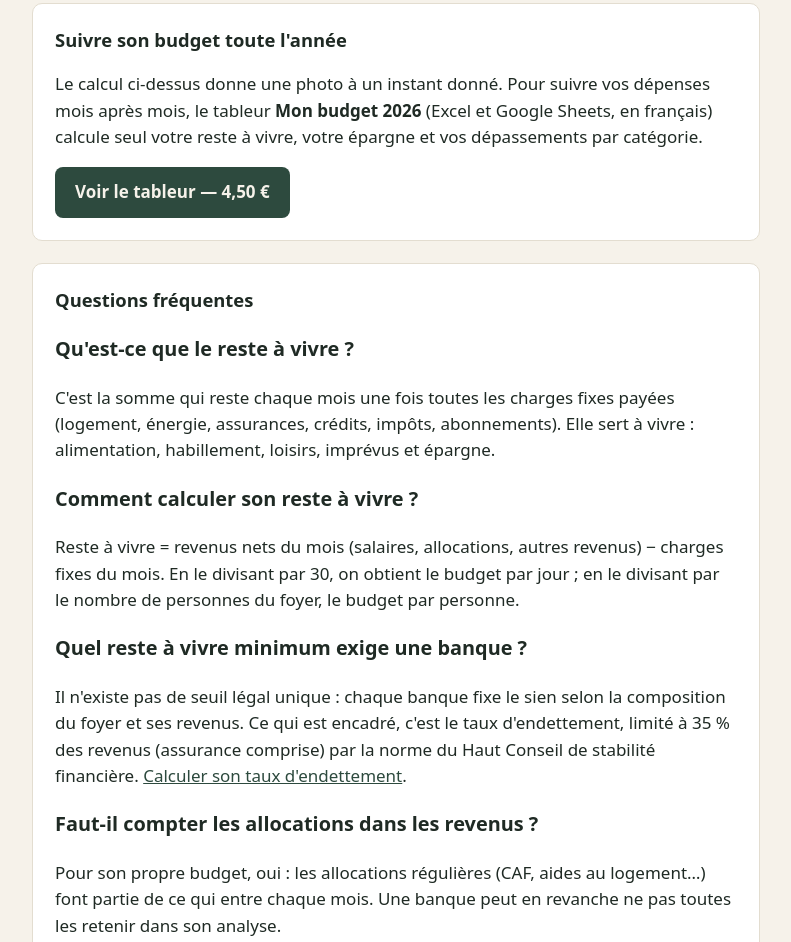
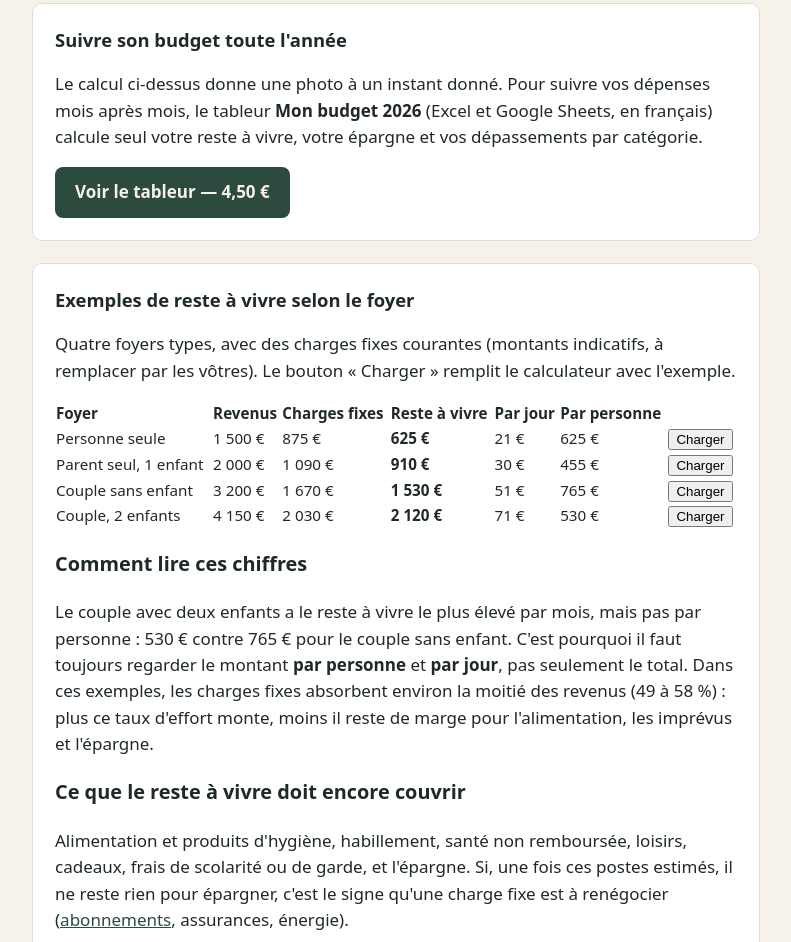
Before and after one commit to scientiverse31/reste-a-vivre, a plain HTML site: page index.html in a window 1280 px wide. Shown: the part 1465-2407 px from the top of the page, without its empty margins (244-1035 px from the left). Drawn offline with Linux system fonts and the light colour scheme.

Commit message:
Accueil enrichi : exemples de reste à vivre par foyer (chargeables), lecture des chiffres, FAQ par personne, titre revu
Co-Authored-By: Claude Opus 5.5 <noreply@anthropic.com>

```diff
--- a/index.html
+++ b/index.html
@@ -3,8 +3,8 @@
 <head>
 <meta charset="utf-8">
 <meta name="viewport" content="width=device-width, initial-scale=1">
-<title>Calcul du reste à vivre — calculateur gratuit</title>
-<meta name="description" content="Calculez gratuitement votre reste à vivre par mois, par jour et par personne. Simple, sans inscription, rien n'est envoyé.">
+<title>Calcul du reste à vivre : calculateur gratuit et exemples par foyer</title>
+<meta name="description" content="Calculez votre reste à vivre par mois, par jour et par personne, avec des exemples chiffrés (personne seule, parent seul, couple, famille). Gratuit, sans inscription.">
 <style>
 :root{--fond:#f6f2ea;--carte:#fff;--texte:#1f2a24;--doux:#5d6b63;--vert:#2d4a3e;--rouge:#b3261e;--bord:#e3ddd0}
 @media (prefers-color-scheme:dark){:root{--fond:#161a18;--carte:#1f2522;--texte:#ecebe6;--doux:#a9b3ad;--vert:#7fb89c;--rouge:#ef8f86;--bord:#333b37}}
@@ -53,6 +53,22 @@ small{color:var(--doux)}@media (max-width:560px){.res{grid-template-columns:1fr}
 <a class="btn" id="achat" href="https://scientiverse.gumroad.com/l/mon-budget-2026">Voir le tableur — 4,50 €</a>
 </div>
 
+<div class="carte" id="exemples"><h2>Exemples de reste à vivre selon le foyer</h2>
+<p>Quatre foyers types, avec des charges fixes courantes (montants indicatifs, à remplacer par les vôtres). Le bouton « Charger » remplit le calculateur avec l'exemple.</p>
+<div style="overflow-x:auto"><table style="width:100%;border-collapse:collapse;font-size:.95rem">
+<thead><tr style="text-align:left"><th>Foyer</th><th>Revenus</th><th>Charges fixes</th><th>Reste à vivre</th><th>Par jour</th><th>Par personne</th><th></th></tr></thead>
+<tbody>
+<tr data-ex="1500,0,0|600,70,20,40,40,75,0,0,30|1"><td>Personne seule</td><td>1 500 €</td><td>875 €</td><td><b>625 €</b></td><td>21 €</td><td>625 €</td><td><button type="button">Charger</button></td></tr>
+<tr data-ex="1700,300,0|750,90,25,45,50,100,0,0,30|2"><td>Parent seul, 1 enfant</td><td>2 000 €</td><td>1 090 €</td><td><b>910 €</b></td><td>30 €</td><td>455 €</td><td><button type="button">Charger</button></td></tr>
+<tr data-ex="3200,0,0|900,100,30,50,70,200,150,120,50|2"><td>Couple sans enfant</td><td>3 200 €</td><td>1 670 €</td><td><b>1 530 €</b></td><td>51 €</td><td>765 €</td><td><button type="button">Charger</button></td></tr>
+<tr data-ex="4000,150,0|1200,150,40,60,120,250,0,150,60|4"><td>Couple, 2 enfants</td><td>4 150 €</td><td>2 030 €</td><td><b>2 120 €</b></td><td>71 €</td><td>530 €</td><td><button type="button">Charger</button></td></tr>
+</tbody></table></div>
+<h3>Comment lire ces chiffres</h3>
+<p>Le couple avec deux enfants a le reste à vivre le plus élevé par mois, mais pas par personne : 530 € contre 765 € pour le couple sans enfant. C'est pourquoi il faut toujours regarder le montant <b>par personne</b> et <b>par jour</b>, pas seulement le total. Dans ces exemples, les charges fixes absorbent environ la moitié des revenus (49 à 58 %) : plus ce taux d'effort monte, moins il reste de marge pour l'alimentation, les imprévus et l'épargne.</p>
+<h3>Ce que le reste à vivre doit encore couvrir</h3>
+<p>Alimentation et produits d'hygiène, habillement, santé non remboursée, loisirs, cadeaux, frais de scolarité ou de garde, et l'épargne. Si, une fois ces postes estimés, il ne reste rien pour épargner, c'est le signe qu'une charge fixe est à renégocier (<a style="color:var(--vert)" href="abonnements.html">abonnements</a>, assurances, énergie).</p>
+</div>
+
 <div class="carte" id="faq"><h2>Questions fréquentes</h2>
 <h3>Qu'est-ce que le reste à vivre ?</h3>
 <p>C'est la somme qui reste chaque mois une fois toutes les charges fixes payées (logement, énergie, assurances, crédits, impôts, abonnements). Elle sert à vivre : alimentation, habillement, loisirs, imprévus et épargne.</p>
@@ -62,6 +78,8 @@ small{color:var(--doux)}@media (max-width:560px){.res{grid-template-columns:1fr}
 <p>Il n'existe pas de seuil légal unique : chaque banque fixe le sien selon la composition du foyer et ses revenus. Ce qui est encadré, c'est le taux d'endettement, limité à 35 % des revenus (assurance comprise) par la norme du Haut Conseil de stabilité financière. <a style="color:var(--vert)" href="taux-endettement.html">Calculer son taux d'endettement</a>.</p>
 <h3>Faut-il compter les allocations dans les revenus ?</h3>
 <p>Pour son propre budget, oui : les allocations régulières (CAF, aides au logement…) font partie de ce qui entre chaque mois. Une banque peut en revanche ne pas toutes les retenir dans son analyse.</p>
+<h3>Faut-il calculer le reste à vivre par foyer ou par personne ?</h3>
+<p>Les deux. Le total par foyer dit si le budget tient ; le montant par personne permet de comparer des foyers de tailles différentes. Une famille de quatre peut avoir un reste à vivre mensuel plus élevé qu'un couple sans enfant, mais plus faible par personne.</p>
 <h3>Que faire si mon reste à vivre est négatif ou trop faible ?</h3>
 <p>Repérez d'abord les charges compressibles (<a style="color:var(--vert)" href="abonnements.html">abonnements</a>, assurances, énergie), puis répartissez le reste avec la <a style="color:var(--vert)" href="budget-50-30-20.html">règle 50/30/20</a>. Dès que possible, constituez une <a style="color:var(--vert)" href="epargne-precaution.html">épargne de précaution</a> de 3 à 6 mois de dépenses essentielles.</p>
 </div>
@@ -74,6 +92,7 @@ small{color:var(--doux)}@media (max-width:560px){.res{grid-template-columns:1fr}
 {"@type":"Question","name":"Comment calculer son reste à vivre ?","acceptedAnswer":{"@type":"Answer","text":"Reste à vivre = revenus nets du mois (salaires, allocations, autres revenus) − charges fixes du mois. En le divisant par 30, on obtient le budget par jour ; en le divisant par le nombre de personnes du foyer, le budget par personne."}},
 {"@type":"Question","name":"Quel reste à vivre minimum exige une banque ?","acceptedAnswer":{"@type":"Answer","text":"Il n'existe pas de seuil légal unique : chaque banque fixe le sien selon la composition du foyer et ses revenus. Ce qui est encadré, c'est le taux d'endettement, limité à 35 % des revenus (assurance comprise) par la norme du Haut Conseil de stabilité financière."}},
 {"@type":"Question","name":"Faut-il compter les allocations dans les revenus ?","acceptedAnswer":{"@type":"Answer","text":"Pour son propre budget, oui : les allocations régulières (CAF, aides au logement…) font partie de ce qui entre chaque mois. Une banque peut en revanche ne pas toutes les retenir dans son analyse."}},
+{"@type": "Question", "name": "Faut-il calculer le reste à vivre par foyer ou par personne ?", "acceptedAnswer": {"@type": "Answer", "text": "Les deux. Le total par foyer dit si le budget tient ; le montant par personne permet de comparer des foyers de tailles différentes. Une famille de quatre peut avoir un reste à vivre mensuel plus élevé qu'un couple sans enfant, mais plus faible par personne."}},
 {"@type":"Question","name":"Que faire si mon reste à vivre est négatif ou trop faible ?","acceptedAnswer":{"@type":"Answer","text":"Repérez d'abord les charges compressibles (abonnements, assurances, énergie), puis répartissez le reste avec la règle 50/30/20. Dès que possible, constituez une épargne de précaution de 3 à 6 mois de dépenses essentielles."}}
 ]}
 </script>
@@ -89,6 +108,12 @@ function calcul() {
   document.getElementById('effort').textContent = r > 0 ? Math.round(c / r * 100) + ' %' : '—';
   document.getElementById('sortie').classList.toggle('neg', reste < 0);
 }
+document.querySelectorAll('[data-ex] button').forEach(b => b.onclick = () => {
+  const [r, c, n] = b.closest('tr').dataset.ex.split('|');
+  const put = (sel, vals) => document.querySelectorAll(sel).forEach((i, k) => i.value = vals.split(',')[k]);
+  put('[data-r]', r); put('[data-c]', c); document.getElementById('pers').value = n;
+  calcul(); document.getElementById('sortie').scrollIntoView({behavior: 'smooth'});
+});
 document.addEventListener('input', calcul);
 calcul();
 </script>
--- a/sitemap.xml
+++ b/sitemap.xml
@@ -1,6 +1,6 @@
 <?xml version="1.0" encoding="UTF-8"?>
 <urlset xmlns="http://www.sitemaps.org/schemas/sitemap/0.9">
-<url><loc>https://scientiverse31.github.io/reste-a-vivre/</loc><lastmod>2026-11-04</lastmod></url>
+<url><loc>https://scientiverse31.github.io/reste-a-vivre/</loc><lastmod>2026-11-08</lastmod></url>
 <url><loc>https://scientiverse31.github.io/reste-a-vivre/budget-50-30-20.html</loc><lastmod>2026-11-06</lastmod></url>
 <url><loc>https://scientiverse31.github.io/reste-a-vivre/taux-endettement.html</loc><lastmod>2026-11-02</lastmod></url>
 <url><loc>https://scientiverse31.github.io/reste-a-vivre/epargne-precaution.html</loc><lastmod>2026-11-03</lastmod></url>
```
